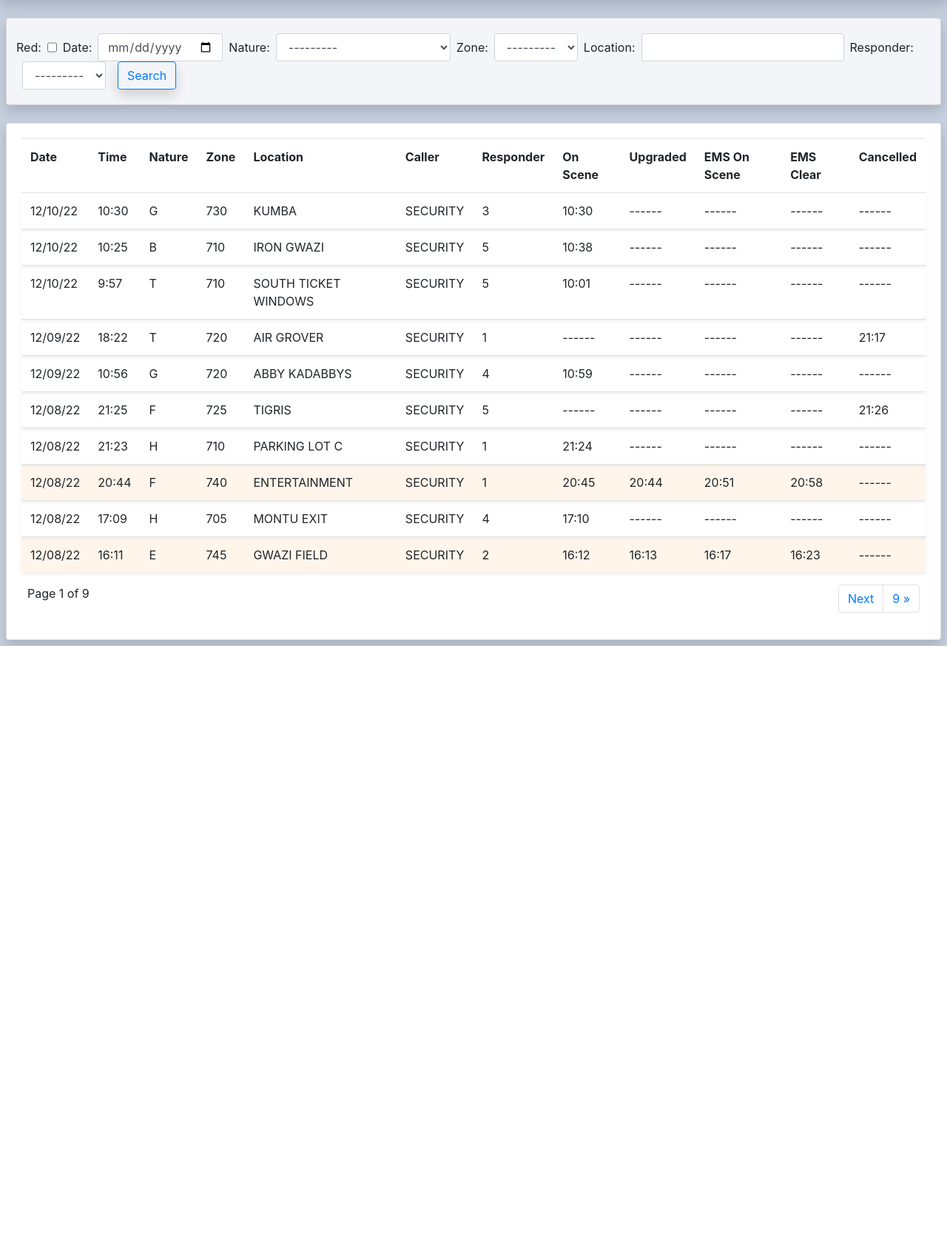
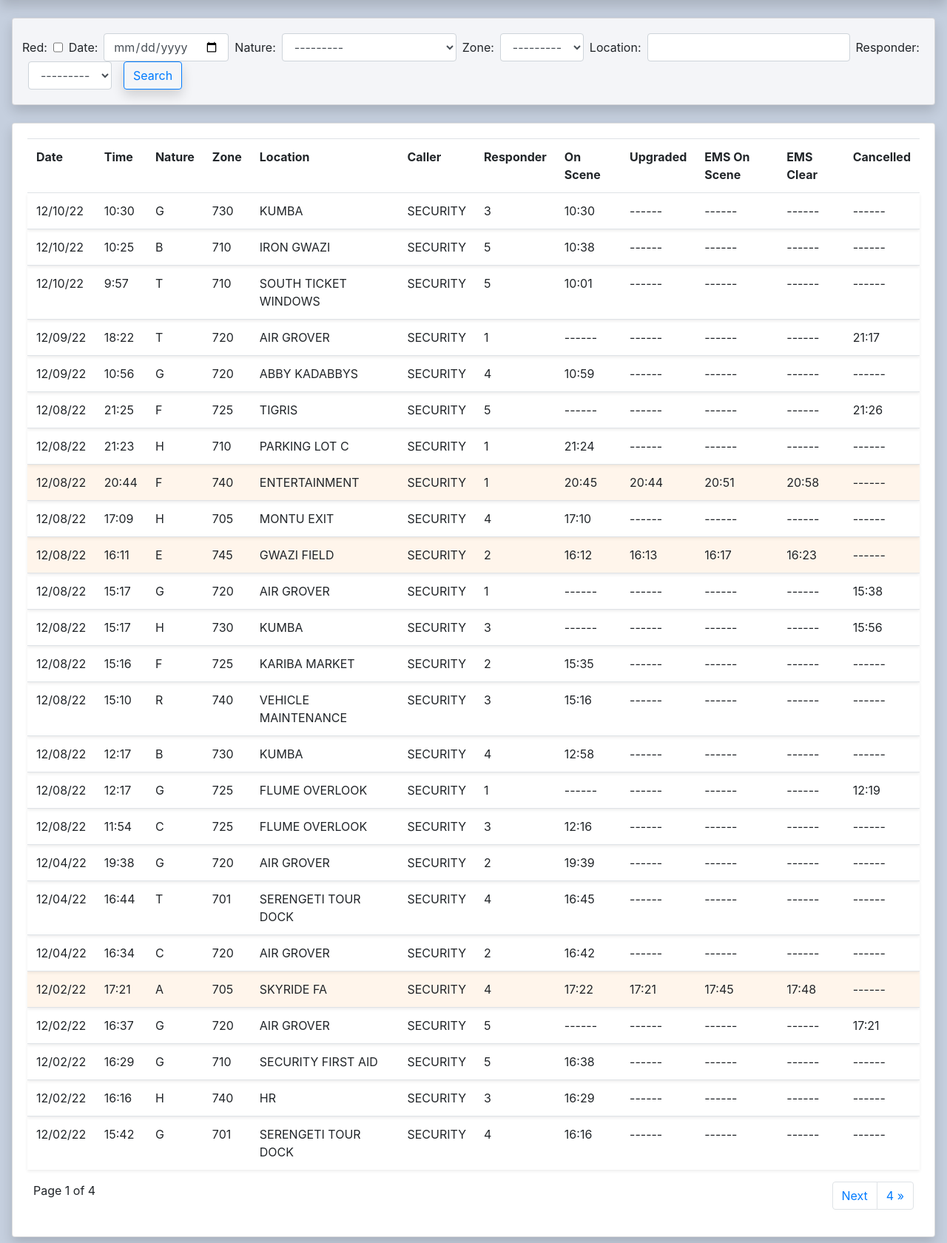
Before and after one commit to dcmcdermott/First-Aid-Call-Manager, a Django app: page /calls/ in a window 1280 px wide. Shown: the part 56-1736 px from the top of the page at 74% size. Before the commit the page ends 929 px from the top, so only its background shows below. Run offline with Django 4.2, Linux system fonts and the light colour scheme; a user stored in the database is signed in; data comes from the database, SQL or seed files in the repository; both versions use the stored data as it was after the commit.

Commit message:
Adjusted styling

```diff
--- a/calls/templates/calls/all_calls.html
+++ b/calls/templates/calls/all_calls.html
@@ -4,8 +4,8 @@
 
 <br>
 <div class="row">
-	<div class="col-md">
-		<div class="card card-body ml-2 mr-2 gray shadow">
+	<div class="col-md ml-3 mr-3">
+		<div class="card card-body gray shadow">
 			<div class="row">
 				<form method="get" class="form-inline ml-2" id="call-filter-form">
 					{{ callFilter.form }}
@@ -14,7 +14,7 @@
 			</div>
 		</div>
 		<br>
-		<div class="card card-body ml-2 mr-2 mb-2 shadow">
+		<div class="card card-body mb-2 shadow">
 			<table class="table">
 				<tr>
 					<th>Date</th>
--- a/calls/templates/calls/all_responders.html
+++ b/calls/templates/calls/all_responders.html
@@ -4,7 +4,7 @@
 
 <br>
 <div class="row">
-	<div class="col-md ml-2 mr-2">
+	<div class="col-md ml-3 mr-3">
 		{% if expired_licenses %}
 		<div class="card card-body bg-danger w-25 shadow">
 			{% for name in expired_licenses%}
--- a/calls/templates/calls/all_walkins.html
+++ b/calls/templates/calls/all_walkins.html
@@ -4,8 +4,8 @@
 
 <br>
 <div class="row">
-	<div class="col-md">
-		<div class="card card-body ml-2 mr-2 gray shadow">
+	<div class="col-md ml-3 mr-3">
+		<div class="card card-body gray shadow">
 			<div class="row">
 				<form method="get" class="form-inline ml-2">
 					{{ walkinFilter.form }}
@@ -15,7 +15,7 @@
 			</div>
 		</div>
 		<br>
-		<div class="card card-body ml-2 mr-2 mb-2 shadow">
+		<div class="card card-body mb-2 shadow">
 			<table class="table">
 				<tr>
 					<th>Date</th>
--- a/calls/templates/calls/status.html
+++ b/calls/templates/calls/status.html
@@ -2,7 +2,7 @@
 <br>
 <div class="row">
 	<div class="col-md-6">
-		<div class="card text-center text-white ml-4 w-100 shadow">
+		<div class="card text-center text-white ml-3 w-100 shadow">
 			<table class="table table-sm small mb-0">
 				<tr class="bg-dark text-white">
 					<th></th>
--- a/calls/views.py
+++ b/calls/views.py
@@ -77,13 +77,13 @@ def home(request):
     today = timezone.now()
     time_threshold = today - timedelta(hours=2)
 
-    calls = Call.objects.all().order_by('-datetime')[:8]
+    calls = Call.objects.all().order_by('-datetime')[:10]
     calls_today_count = Call.objects.filter(datetime__date=today).count()
     calls_mtd_count = Call.objects.filter(datetime__year=today.year, datetime__month=today.month).count()
     calls_ytd_count = Call.objects.filter(datetime__year=today.year).count()
     todays_calls = Call.objects.all().filter(datetime__date=today)
 
-    walkins = Walkin.objects.all().order_by('-datetime')[:8]
+    walkins = Walkin.objects.all().order_by('-datetime')[:10]
     walkins_today_count = Walkin.objects.filter(datetime__date=today).count()
     walkins_mtd_count = Walkin.objects.filter(datetime__year=today.year, datetime__month=today.month).count()
     walkins_ytd_count = Walkin.objects.filter(datetime__year=today.year).count()
@@ -160,7 +160,7 @@ def allResponders(request):
     responderFilter = ResponderFilter(request.GET, queryset=responders)
     responders = responderFilter.qs
     # Pagination
-    paginator = Paginator(responders, 10)
+    paginator = Paginator(responders, 50)
     page_number = request.GET.get('page')
     page_obj = Paginator.get_page(paginator, page_number)
 
@@ -222,7 +222,7 @@ def allCalls(request):
     callFilter = CallFilter(request.GET, queryset=calls)
     calls = callFilter.qs
     # Pagination
-    paginator = Paginator(calls, 10)
+    paginator = Paginator(calls, 25)
     page_number = request.GET.get('page')
     page_obj = Paginator.get_page(paginator, page_number)
 
--- a/static/css/main.css
+++ b/static/css/main.css
@@ -4,18 +4,6 @@ body {
 
 #upgrade_btn {
     background-color: #faa107;
-}
-
-#walkins {
-    background-color: #33b864;
-}
-
-#calls {
-    background-color: #FFDB58;
-}
-
-#responders_tab {
-    background-color: #805D93;
 }
 
 #new_responder_btn {
```
Also changed, not shown: calls/templates/calls/dashboard.html (+10 -10 lines), db.sqlite3.
